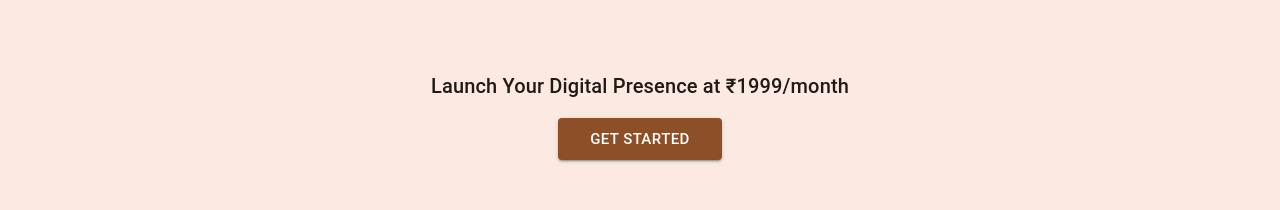
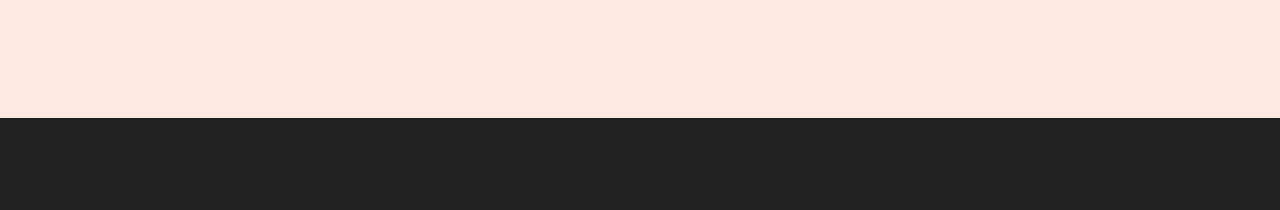
Before and after one commit to tarungoyal31/setav-pages, a React (Vite) app: page / in a window 1280 px wide. Shown: the part 3380-3590 px from the top of the page. Built offline with nearby package versions, Linux system fonts and the light colour scheme.

Commit message:
Remove pricing from showcase

```diff
--- a/src/components/showcase/Showcase1Floating.tsx
+++ b/src/components/showcase/Showcase1Floating.tsx
@@ -1,17 +1,16 @@
 import Box from '@mui/material/Box';
-import Button from '@mui/material/Button';
 import Card from '@mui/material/Card';
 import CardContent from '@mui/material/CardContent';
 import Container from '@mui/material/Container';
 import Grid from '@mui/material/Grid';
 import Link from '@mui/material/Link';
 import Typography from '@mui/material/Typography';
-import { useTheme } from '@mui/material/styles';
+import {useTheme} from '@mui/material/styles';
 import useMediaQuery from '@mui/material/useMediaQuery';
 import OpenInNewRoundedIcon from '@mui/icons-material/OpenInNewRounded';
 
-import { Swiper, SwiperSlide } from 'swiper/react';
-import { Pagination } from 'swiper/modules';
+import {Swiper, SwiperSlide} from 'swiper/react';
+import {Pagination} from 'swiper/modules';
 import 'swiper/css';
 import 'swiper/css/pagination';
 
@@ -151,7 +150,7 @@ export default function Showcase1Floating() {
           gutterBottom
           sx={{ color: 'text.primary' }}
         >
-          Websites Built with Setav
+          Custom websites Built with Setav
         </Typography>
         <Typography variant="body1" sx={{ color: 'text.secondary' }}>
           See what others have created. These businesses are thriving with their Setav-powered websites.
@@ -188,28 +187,28 @@ export default function Showcase1Floating() {
         </Grid>
       )}
 
-      <Box
-        sx={{
-          mt: { xs: 2, sm: 4 },
-          textAlign: 'center',
-          display: 'flex',
-          flexDirection: 'column',
-          alignItems: 'center',
-          gap: 2,
-        }}
-      >
-        <Typography variant="h6" sx={{ color: 'text.primary', fontWeight: 500 }}>
-          Launch Your Digital Presence at ₹1999/month
-        </Typography>
-        <Button
-          variant="contained"
-          size="large"
-          href="mailto:support@setav.ai"
-          sx={{ px: 4 }}
-        >
-          Get Started
-        </Button>
-      </Box>
+      {/*<Box*/}
+      {/*  sx={{*/}
+      {/*    mt: { xs: 2, sm: 4 },*/}
+      {/*    textAlign: 'center',*/}
+      {/*    display: 'flex',*/}
+      {/*    flexDirection: 'column',*/}
+      {/*    alignItems: 'center',*/}
+      {/*    gap: 2,*/}
+      {/*  }}*/}
+      {/*>*/}
+      {/*  <Typography variant="h6" sx={{ color: 'text.primary', fontWeight: 500 }}>*/}
+      {/*    Launch Your own personal website at just ₹1999/month*/}
+      {/*  </Typography>*/}
+      {/*  <Button*/}
+      {/*    variant="contained"*/}
+      {/*    size="large"*/}
+      {/*    href="mailto:support@setav.ai"*/}
+      {/*    sx={{ px: 4 }}*/}
+      {/*  >*/}
+      {/*    Get Started*/}
+      {/*  </Button>*/}
+      {/*</Box>*/}
     </Container>
   );
 }
```
